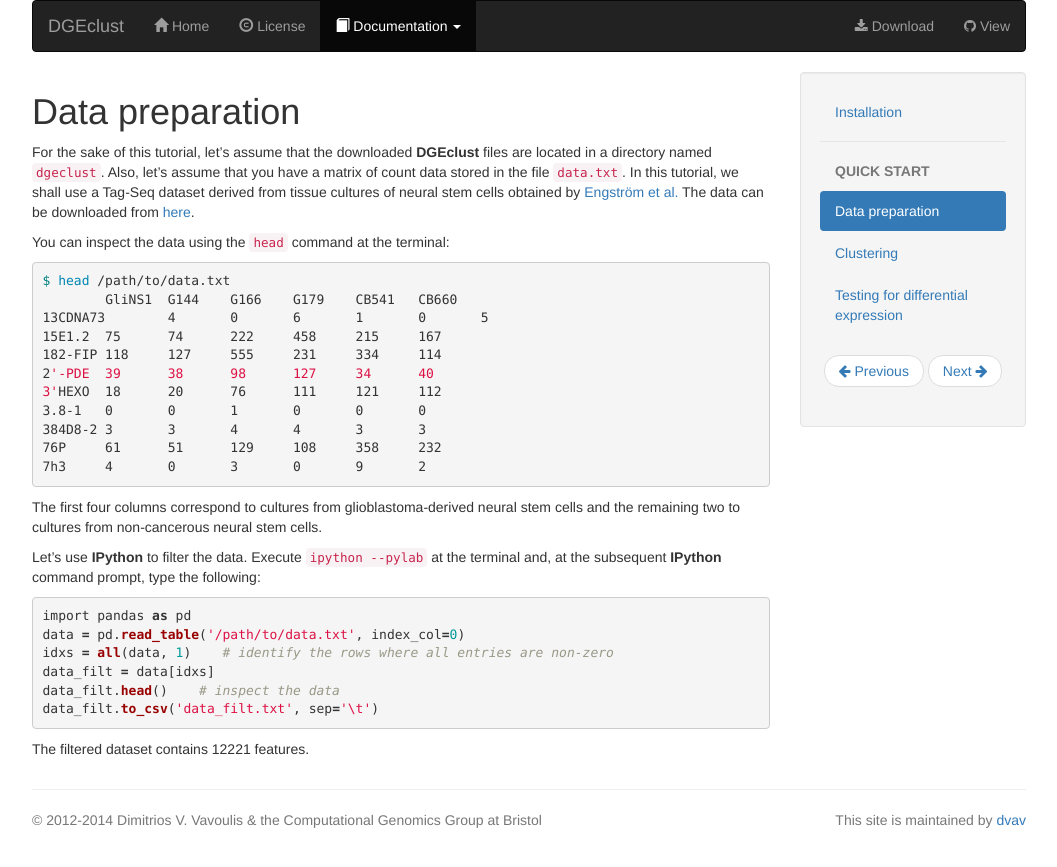
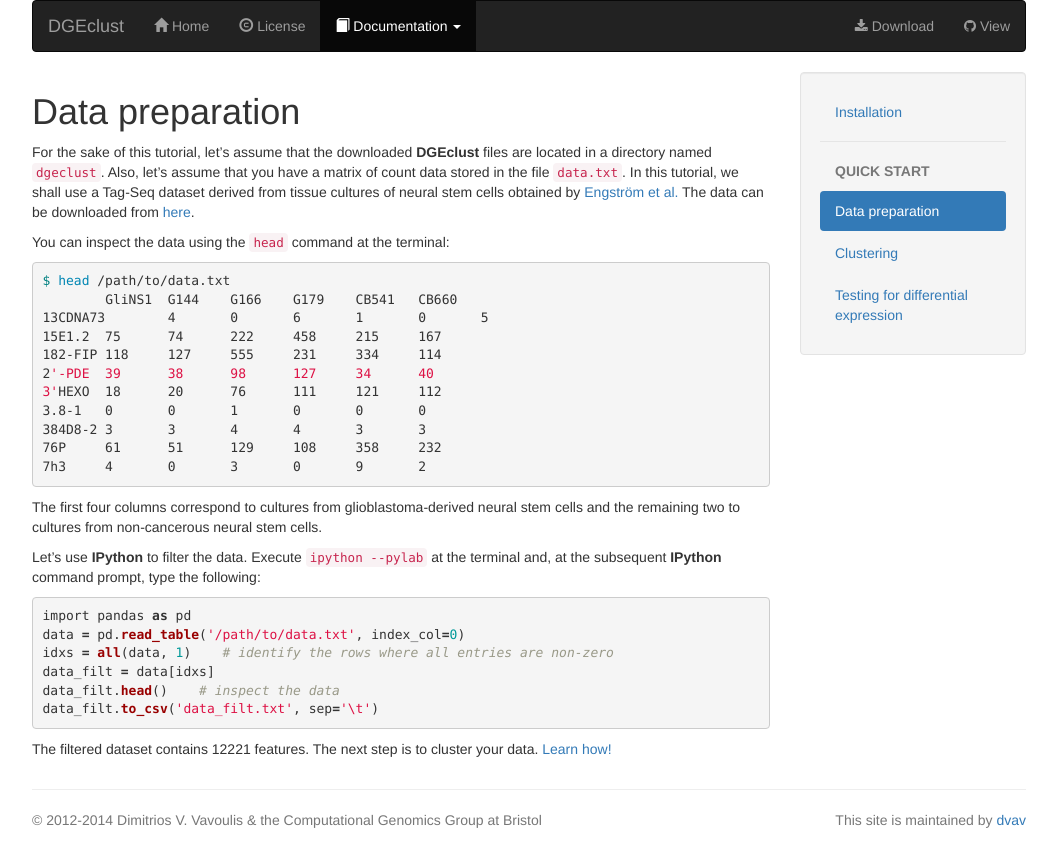
Before and after one commit to dvav/dgeclust, a Jekyll site: the page built from docs/tutorial/data/index.md, in a window 1280 px wide. Shown: the top 867 px of the page, without its empty margins (111-1168 px from the left). Built offline with Jekyll 4.4.1, drawn with Linux system fonts in a browser that asks for light colours; nearby versions of some CDN libraries; Markdown is read by kramdown in place of the engine named in the settings.

Commit message:
Added some links for navigating the tutorial

```diff
--- a/_includes/sidebar.html
+++ b/_includes/sidebar.html
@@ -3,18 +3,18 @@
 	{% assign docs = site.data.nav.docs %}
 	{% assign tut = docs.tut %}
 
-    <li {% if page.url contains docs.inst.url %}class="active"{% endif %}><a href="{{ docs.inst.url }}">{{ docs.inst.title }}</a></li>
+    <li {% if page.url contains docs.inst.url %}class="active"{% endif %}><a href="{{ site.baseurl }}{{ docs.inst.url }}">{{ docs.inst.title }}</a></li>
     <li class="nav-divider"></li>
     <li><a class="text-muted" data-toggle="collapse" href="#tut"><strong>{{ tut.title }}</strong></a></li>
 	<ul class="nav nav-pills nav-stacked collapse in" id="tut">
-		<li {% if page.url contains tut.data.url %}class="active"{% endif %}><a href="{{ tut.data.url }}">{{ tut.data.title }}</a></li>
-		<li {% if page.url contains tut.clust.url %}class="active"{% endif %}><a href="{{ tut.clust.url }}">{{ tut.clust.title }}</a></li>
-		<li {% if page.url contains tut.detest.url %}class="active"{% endif %}><a href="{{ tut.detest.url }}">{{ tut.detest.title }}</a></li>
+		<li {% if page.url contains tut.data.url %}class="active"{% endif %}><a href="{{ site.baseurl }}{{ tut.data.url }}">{{ tut.data.title }}</a></li>
+		<li {% if page.url contains tut.clust.url %}class="active"{% endif %}><a href="{{ site.baseurl }}{{ tut.clust.url }}">{{ tut.clust.title }}</a></li>
+		<li {% if page.url contains tut.detest.url %}class="active"{% endif %}><a href="{{ site.baseurl }}{{ tut.detest.url }}">{{ tut.detest.title }}</a></li>
 	</ul>
 </ul>
 
-<ul class="pager">
-  <li><a href="#"><span class="fa fa-arrow-left"></span> Previous</a></li>
-  <li><a href="#">Next <span class="fa fa-arrow-right"></span></a></li>
-</ul>
+<!-- <ul class="pager">
+  <li><a href=""><span class="fa fa-arrow-left"></span> Previous</a></li>
+  <li><a href="">Next <span class="fa fa-arrow-right"></span></a></li>
+</ul> -->
 </div>
--- a/docs/tutorial/data/index.md
+++ b/docs/tutorial/data/index.md
@@ -43,4 +43,4 @@ data_filt.head()    # inspect the data
 data_filt.to_csv('data_filt.txt', sep='\t')
 {% endhighlight %}
 
-The filtered dataset contains 12221 features.
+The filtered dataset contains 12221 features. The next step is to cluster your data. <a href="{{ site.data.nav.docs.tut.clust.url }}">Learn how!</a>
```
Also changed, not shown: docs/tutorial/clustering/index.md (+1 -0 lines).
